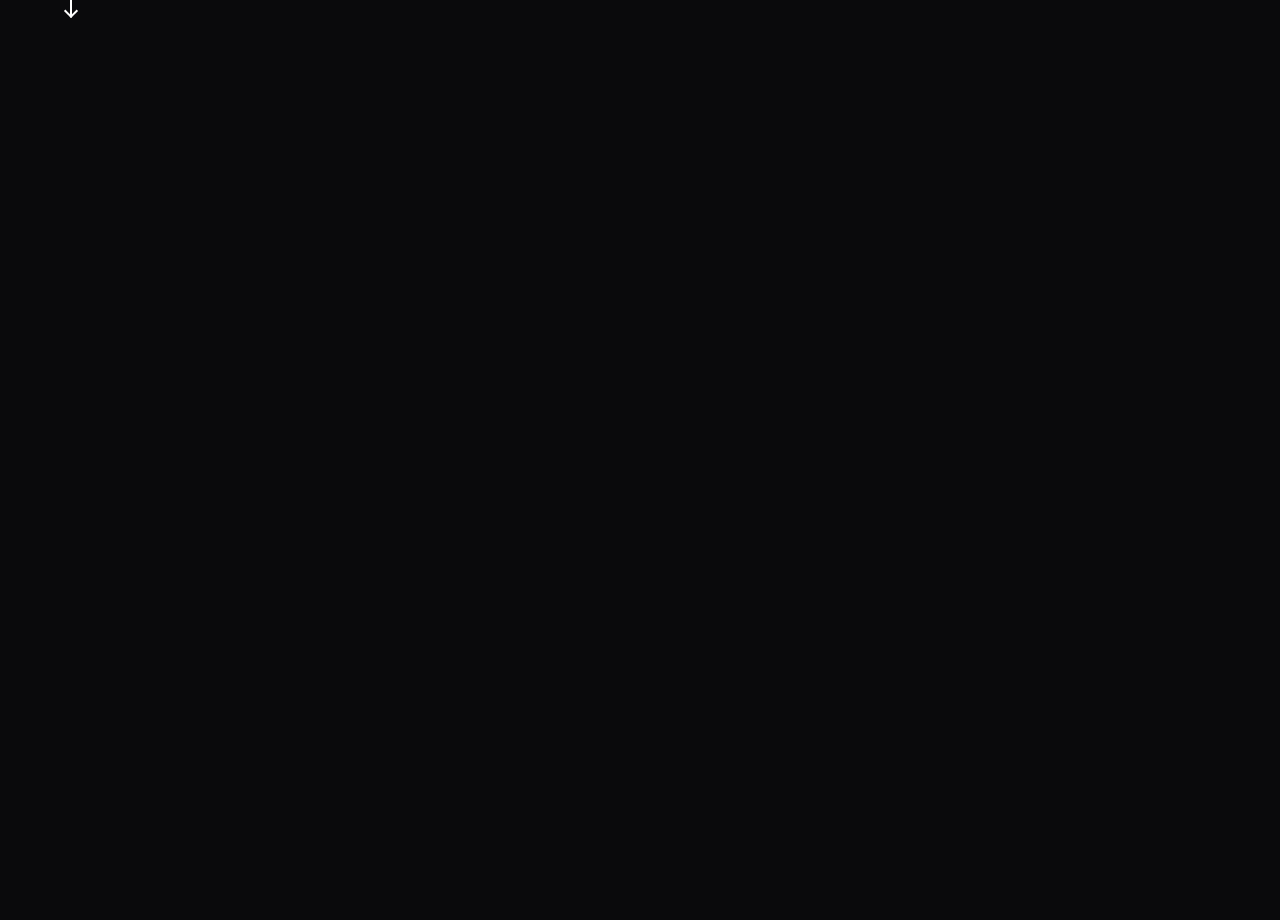
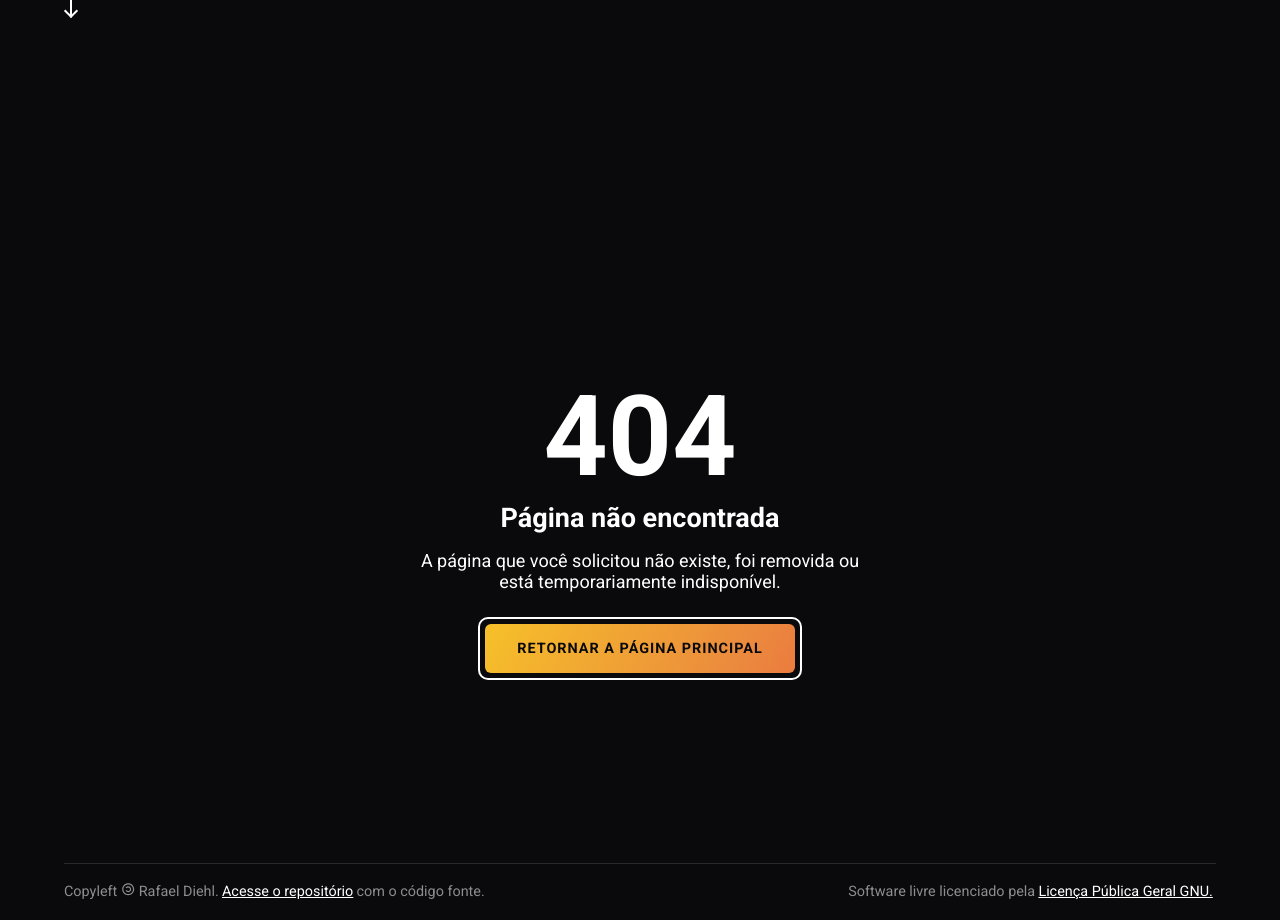
Before and after one commit to rafaeldiehl/portfolio, a React (Create React App) app: page / in a window 1280 px wide. Shown: the part 680-1600 px from the top of the page. Before the commit the page ends 800 px from the top, so only its background shows below. Built offline with nearby package versions, Linux system fonts and the light colour scheme.

Commit message:
feat: add page-not-found page

```diff
--- /dev/null
+++ b/src/pages/NotFound.tsx
@@ -0,0 +1,48 @@
+import { useState, useEffect } from 'react';
+import { Link } from 'react-router-dom';
+
+import GlobalStyle from '../styles/global';
+
+import { useWindowDimensions } from '../hooks/useWindowDimensions';
+
+import { Cursor } from '../components/Cursor';
+import { Navbar } from '../components/Navbar';
+import { Footer } from '../components/Footer';
+import { Button } from '../components/Button';
+
+import { Container } from '../styles/pages/notFound';
+
+interface HomeProps {
+  handleTheme: () => void;
+}
+
+export function NotFound(props: HomeProps) {
+  const { width } = useWindowDimensions();
+  const [cursor, setCursor] = useState<Boolean>(false);
+
+  useEffect(() => {
+    width > 600 ? setCursor(true) : setCursor(false)
+  }, [width]);
+
+  return (
+    <Container id="not-found" className={cursor && 'cursorOn'}>
+      <div className="block-bg" />
+      <GlobalStyle />
+      {cursor && <Cursor />}
+      <Navbar handleTheme={props.handleTheme} />
+      <div className="flex-container">
+        <div className="descriptive">
+          <h1>404</h1>
+          <h2 className="subtitle">Página não encontrada</h2>
+          <p className="description">A página que você solicitou não existe, foi removida ou está temporariamente indisponível.</p>
+          <Link to="/">
+            <Button>
+              Retornar a página principal
+            </Button>
+          </Link>
+        </div>
+      </div>
+      <Footer />
+    </Container>
+  );
+}
--- a/src/routes.tsx
+++ b/src/routes.tsx
@@ -1,4 +1,4 @@
-import { BrowserRouter as Router, Route } from 'react-router-dom';
+import { BrowserRouter as Router, Route, Redirect } from 'react-router-dom';
 
 import { ThemeProvider, DefaultTheme } from 'styled-components';
 import { usePersistedState } from './hooks/usePersistedState';
@@ -10,6 +10,7 @@ import { Proffy } from './pages/Proffy';
 import { Podcastr } from './pages/Podcastr';
 import { Moveit } from './pages/Moveit';
 import { Easybank } from './pages/Easybank';
+import { NotFound } from './pages/NotFound';
 
 import light from './styles/themes/light';
 import dark from './styles/themes/dark';
@@ -80,6 +81,13 @@ export function Routes() {
             />
           )}
         />
+        <Route path="*"
+          render={() => (
+            <NotFound
+              handleTheme={handleTheme}
+            />
+          )}
+        />
       </ThemeProvider>
     </Router>
   );
--- /dev/null
+++ b/src/styles/pages/notFound.ts
@@ -0,0 +1,40 @@
+import styled from 'styled-components';
+
+export const Container = styled.div`
+  height: 100vh;
+  padding-top: 3.75rem;
+
+  display: flex;
+  flex-direction: column;
+  justify-content: center;
+
+  > .flex-container {
+    height: 100%;
+    display: flex;
+    justify-content: center;
+    align-items: center;
+
+    .descriptive {
+      display: flex;
+      flex-direction: column;
+      text-align: center;
+      justify-content: center;
+      align-items: center;
+
+      h1 {
+        font-size: 7rem;
+      }
+
+      button {
+        font-size: 0.9rem;
+        margin-top: 2rem;
+      }
+
+      p {
+        width: 90%;
+        margin-top: 1rem;
+        max-width: 500px;
+      }
+    }
+  }
+`;
```
